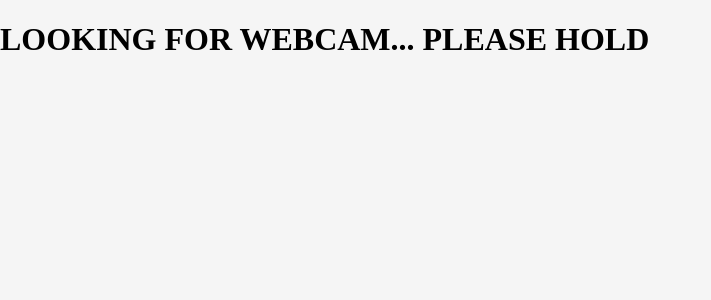
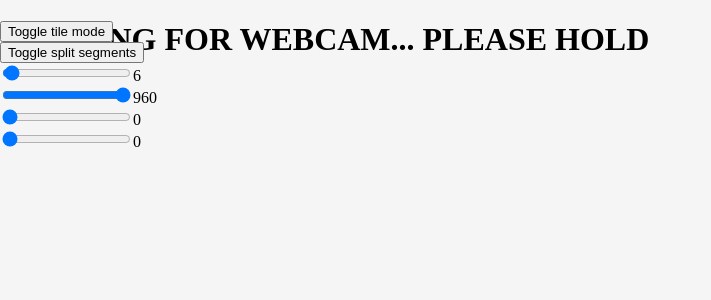
Before and after one commit to chrisdennett/kaleidoscope, a React (Create React App) app: page / in a window 1280 px wide. Shown: the top 300 px of the page, without its empty margins (0-711 px from the left). Built offline with nearby package versions, Linux system fonts and the light colour scheme; no server answers.

Commit message:
Got some controls working

```diff
--- a/src/App.js
+++ b/src/App.js
@@ -6,8 +6,11 @@ const maxPolyHeight = 960;
 const minPolyHeight = 50;
 
 export default function App() {
-  const [showControls, setShowControls] = useState(false);
+  const [showControls, setShowControls] = useState(true);
   const [polyHeight, setPolyHeight] = useState(960);
+  const [numSegments, setNumSegments] = useState(6);
+  const [inTileMode, setInTileMode] = useState(false);
+  const [useSplitSegments, setUseSplitSegments] = useState(false);
   const [yOffset, setYOffset] = useState(0);
   const [xOffset, setXOffset] = useState(0);
 
@@ -27,19 +30,45 @@ export default function App() {
     setXOffset(parseInt(e.target.value));
   };
 
+  const onNumSegmentsSliderChange = (e) => {
+    setNumSegments(parseInt(e.target.value));
+  };
+
   const settings = {
-    inTileMode: true,
-    numSegments: 6,
-    useSplitSegments: true,
+    inTileMode,
+    numSegments,
+    useSplitSegments,
     polyHeight,
     yOffset,
     xOffset,
   };
 
+  const toggleTileMode = () => setInTileMode((prev) => !prev);
+  const toggleUseSplitSegments = () => setUseSplitSegments((prev) => !prev);
+
   return (
     <div>
       {showControls && (
         <div style={{ position: "fixed" }}>
+          <div>
+            <button onClick={toggleTileMode}>Toggle tile mode</button>
+          </div>
+          <div>
+            <button onClick={toggleUseSplitSegments}>
+              Toggle split segments
+            </button>
+          </div>
+          <div>
+            <input
+              type="range"
+              min={4}
+              max={100}
+              step="2"
+              value={numSegments}
+              onChange={onNumSegmentsSliderChange}
+            />
+            {numSegments}
+          </div>
           <div>
             <input
               type="range"
--- a/src/kaleidoscopeCanvas/KaleidoscopeCanvas.js
+++ b/src/kaleidoscopeCanvas/KaleidoscopeCanvas.js
@@ -1,14 +1,13 @@
 import React, { useEffect } from "react";
 import { drawPolygonCanvas } from "../functions/drawPolygons";
 
-const KaleidoscopeCanvas = ({ srcImg, frameNumber }) => {
+const KaleidoscopeCanvas = ({ srcImg, frameNumber, settings }) => {
   const canvasRef = React.useRef(null);
 
   useEffect(() => {
     if (!canvasRef || !canvasRef.current || !srcImg) return;
 
-    const numSegments = 6;
-    const useSplitSegments = false;
+    const { numSegments, useSplitSegments } = settings;
 
     const screenCanvas = canvasRef.current;
     const kaleidCanvas = drawPolygonCanvas(
@@ -24,12 +23,7 @@ const KaleidoscopeCanvas = ({ srcImg, frameNumber }) => {
     ctx.drawImage(kaleidCanvas, 0, 0);
   }, [srcImg, frameNumber]);
 
-  return (
-    <div>
-      <h1>KaleidoscopeCanvas</h1>
-      <canvas ref={canvasRef} style={{ display: "block" }} />
-    </div>
-  );
+  return <canvas ref={canvasRef} style={{ display: "block" }} />;
 };
 
 export default KaleidoscopeCanvas;
--- a/src/kaleidoscopeCanvas/TiledKaleidoscopeCanvas.js
+++ b/src/kaleidoscopeCanvas/TiledKaleidoscopeCanvas.js
@@ -15,12 +15,6 @@ const TiledKaleidoscopeCanvas = ({ srcImg, frameNumber, settings }) => {
       yOffset,
       xOffset,
     } = settings;
-
-    // const numSegments = 6;
-    // const useSplitSegments = false;
-    // const polyHeight = 400;
-    // const yOffset = 0;
-    // const xOffset = 0;
 
     const screenCanvas = canvasRef.current;
     const kaleidCanvas = drawPolygonCanvas(
@@ -52,12 +46,7 @@ const TiledKaleidoscopeCanvas = ({ srcImg, frameNumber, settings }) => {
     }
   }, [srcImg, frameNumber]);
 
-  return (
-    <div>
-      <h1>KaleidoscopeCanvas</h1>
-      <canvas ref={canvasRef} style={{ display: "block" }} />
-    </div>
-  );
+  return <canvas ref={canvasRef} style={{ display: "block" }} />;
 };
 
 export default TiledKaleidoscopeCanvas;
```
